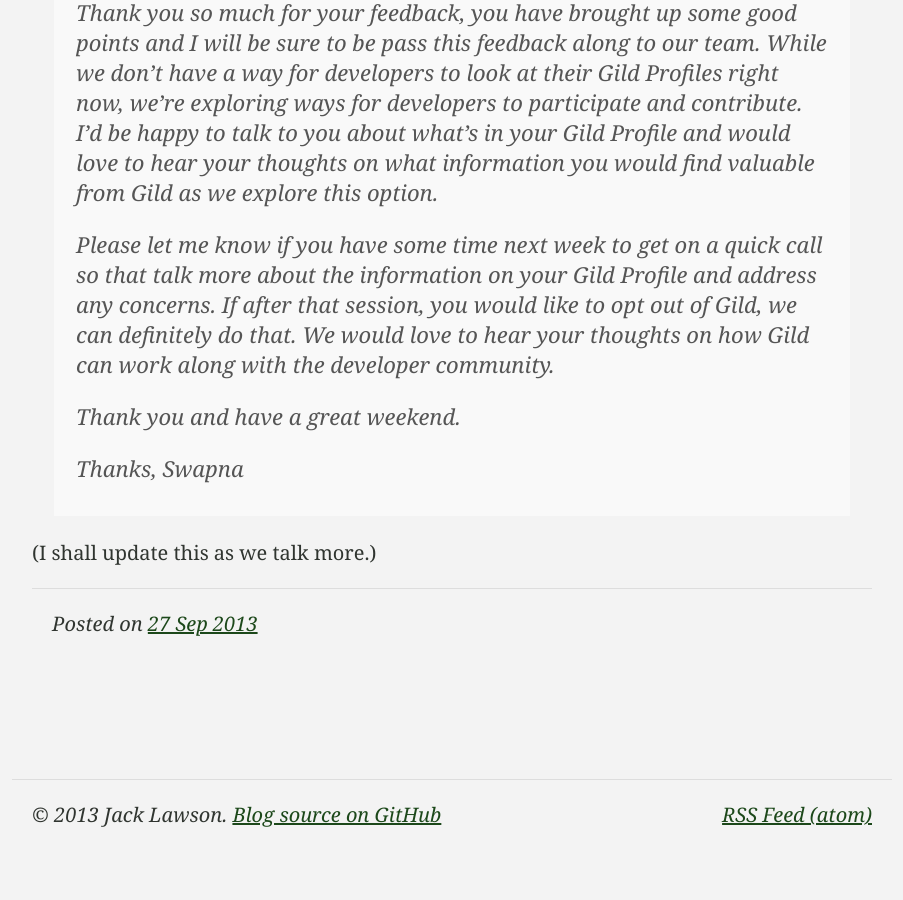
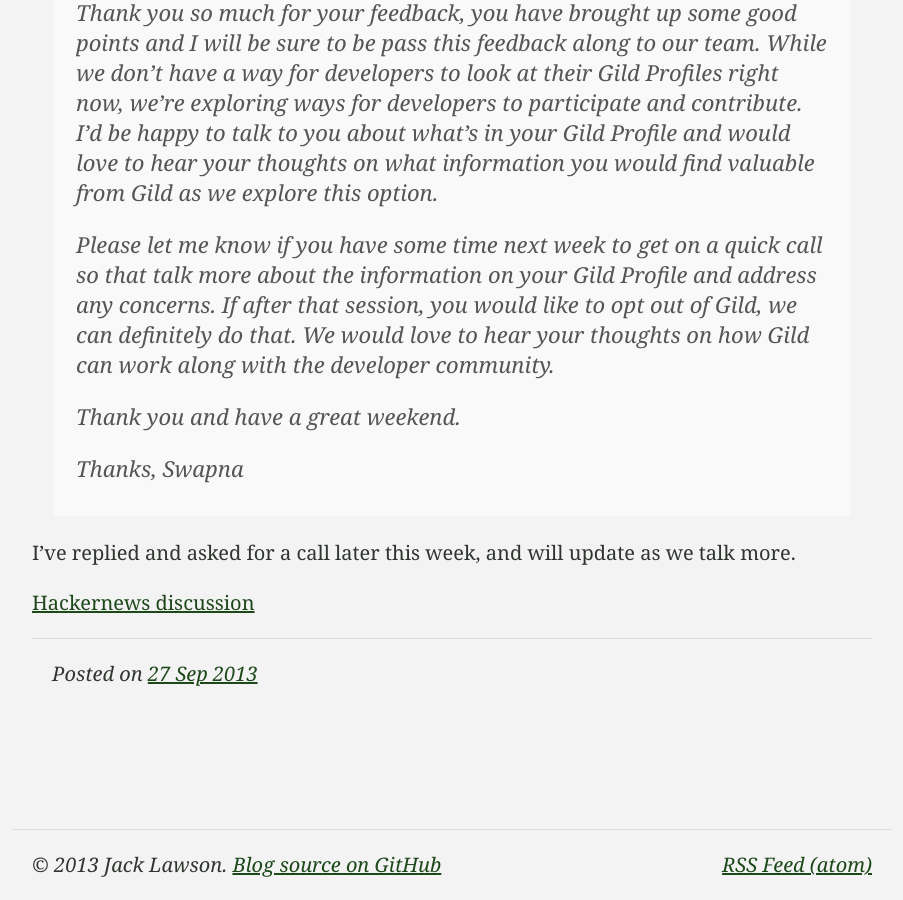
Before and after one commit to ajacksified/ajacksified.github.com, a Jekyll site: the page built from _posts/2013-09-27-gild-and-the-commoditization-of-my-information.markdown, in a window 1280 px wide and 900 px high, scrolled down 2809 px. Shown: the whole window, without its empty margins (188-1091 px from the left). Built offline with Jekyll 4.4.1, drawn with Linux system fonts in a browser that asks for light colours; Markdown is read by kramdown in place of the engine named in the settings; comment, search, counter and statistics services are not loaded; before the commit the page ends 3659 px from its top, so only the background shows below that.

Commit message:
Update 2013-09-27-gild-and-the-commoditization-of-my-information.markdown

```diff
--- a/_posts/2013-09-27-gild-and-the-commoditization-of-my-information.markdown
+++ b/_posts/2013-09-27-gild-and-the-commoditization-of-my-information.markdown
@@ -113,4 +113,7 @@
 >Thanks,
 >Swapna
 
-(I shall update this as we talk more.)
+I've replied and asked for a call later this week, and will update as we talk
+more.
+
+[Hackernews discussion](https://news.ycombinator.com/item?id=6471970)
```
